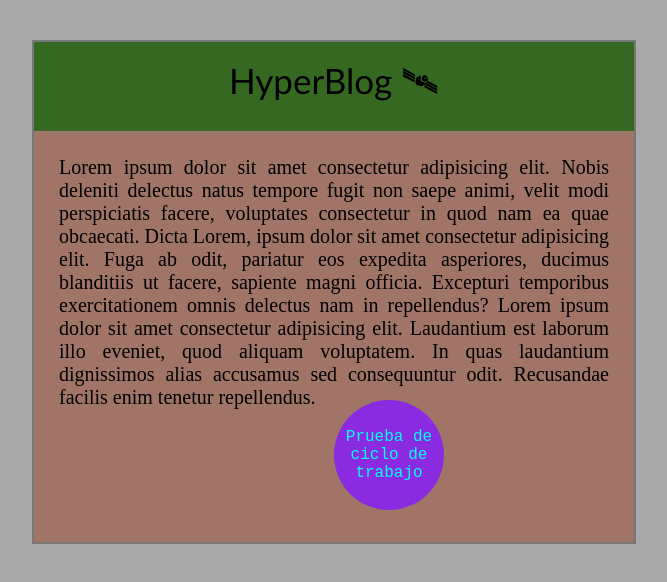
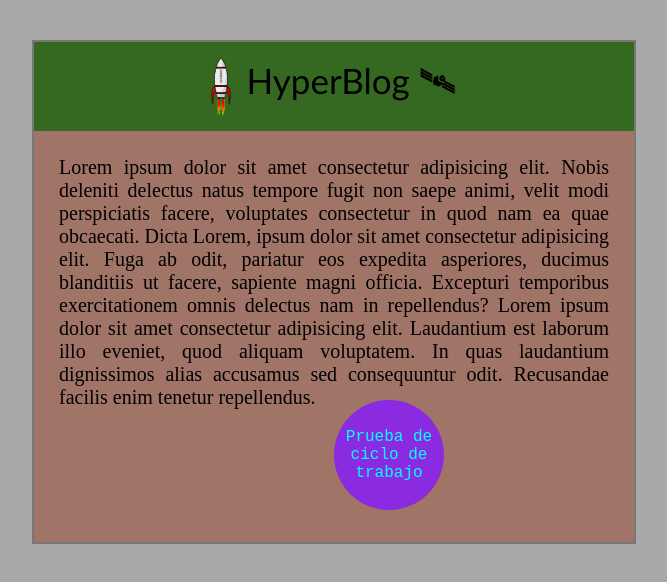
Before and after one commit to RuizGoge/holaychao, a plain HTML site: page index.html in a window 1280 px wide. Shown: the whole page, without its empty margins (306-973 px from the left). Drawn offline with Linux system fonts and the light colour scheme.

Commit message:
Agregando el logo de la nave y su respectiva carpeta

```diff
--- a/index.html
+++ b/index.html
@@ -10,12 +10,22 @@
   <body>
     <div class="bodycontainer">
       <div class="containertext">
-        <div class="title">HyperBlog 🛰</div>
+        <div class="title">
+          <img src="img/nave.png" alt="Logo" />
+          HyperBlog 🛰
+        </div>
         <div class="contenido">
           Lorem ipsum dolor sit amet consectetur adipisicing elit. Nobis
           deleniti delectus natus tempore fugit non saepe animi, velit modi
           perspiciatis facere, voluptates consectetur in quod nam ea quae
-          obcaecati. Dicta Lorem, ipsum dolor sit amet consectetur adipisicing elit. Fuga ab odit, pariatur eos expedita asperiores, ducimus blanditiis ut facere, sapiente magni officia. Excepturi temporibus exercitationem omnis delectus nam in repellendus? Lorem ipsum dolor sit amet consectetur adipisicing elit. Laudantium est laborum illo eveniet, quod aliquam voluptatem. In quas laudantium dignissimos alias accusamus sed consequuntur odit. Recusandae facilis enim tenetur repellendus.
+          obcaecati. Dicta Lorem, ipsum dolor sit amet consectetur adipisicing
+          elit. Fuga ab odit, pariatur eos expedita asperiores, ducimus
+          blanditiis ut facere, sapiente magni officia. Excepturi temporibus
+          exercitationem omnis delectus nam in repellendus? Lorem ipsum dolor
+          sit amet consectetur adipisicing elit. Laudantium est laborum illo
+          eveniet, quod aliquam voluptatem. In quas laudantium dignissimos alias
+          accusamus sed consequuntur odit. Recusandae facilis enim tenetur
+          repellendus.
         </div>
       </div>
     </div>
--- a/style.css
+++ b/style.css
@@ -46,6 +46,11 @@ body {
   background-color: rgba(0, 100, 0, 0.671);
 }
 
+.title img{
+  width: 20px;
+  padding-right: 15px;
+}
+
 .contenido {
   font-family: serif;
   font-size: 20px;
```
Also changed, not shown: img/nave.png (added).
